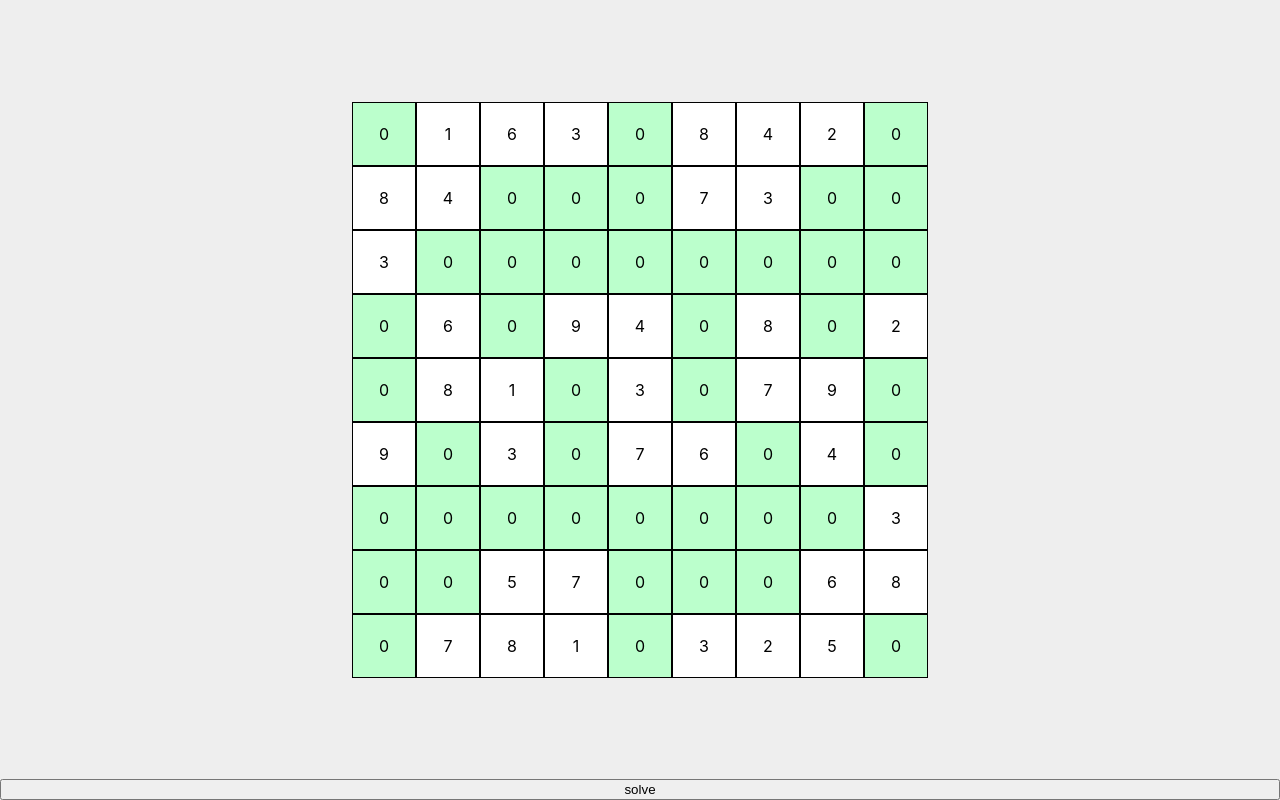
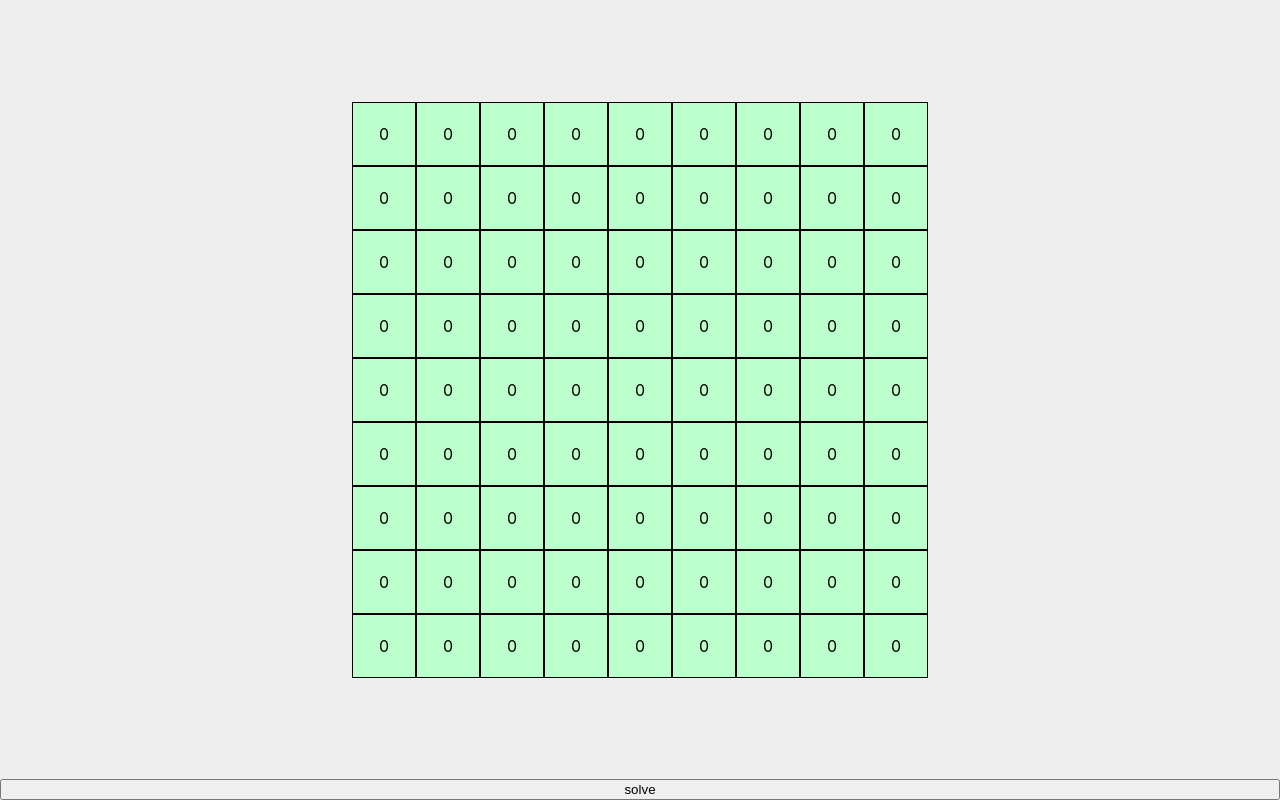
Before and after one commit to jyeh20/sudoku-csp, a React (Create React App) app: page / in a window 1280 px wide. Built offline with nearby package versions, Linux system fonts and the light colour scheme.

Commit message:
custom input can be handled

```diff
--- a/src/Sudoku.jsx
+++ b/src/Sudoku.jsx
@@ -2,33 +2,57 @@ import React, { useState, useEffect, useRef } from 'react'
 
 import { makeStyles } from '@material-ui/core/styles'
 
+import Button from '@material-ui/core/Button'
+import TextField from '@material-ui/core/TextField'
+
 export default function Sudoku() {
-  const originalBoard = [[0, 1, 6, 3, 0, 8, 4, 2, 0],
-                          [8, 4, 0, 0, 0, 7, 3, 0, 0],
-                          [3, 0, 0, 0, 0, 0, 0, 0, 0],
-                          [0, 6, 0, 9, 4, 0, 8, 0, 2],
-                          [0, 8, 1, 0, 3, 0, 7, 9, 0],
-                          [9, 0, 3, 0, 7, 6, 0, 4, 0],
-                          [0, 0, 0, 0, 0, 0, 0, 0, 3],
-                          [0, 0, 5, 7, 0, 0, 0, 6, 8],
-                          [0, 7, 8, 1, 0, 3, 2, 5, 0]]
-  const [puzzle, setPuzzle] = useState(originalBoard)
-
+  const originalBoard = useRef([[0, 0, 0, 0, 0, 0, 0, 0, 0],
+                          [0, 0, 0, 0, 0, 0, 0, 0, 0],
+                          [0, 0, 0, 0, 0, 0, 0, 0, 0],
+                          [0, 0, 0, 0, 0, 0, 0, 0, 0],
+                          [0, 0, 0, 0, 0, 0, 0, 0, 0],
+                          [0, 0, 0, 0, 0, 0, 0, 0, 0],
+                          [0, 0, 0, 0, 0, 0, 0, 0, 0],
+                          [0, 0, 0, 0, 0, 0, 0, 0, 0],
+                          [0, 0, 0, 0, 0, 0, 0, 0, 0]])
+  const puzzle = useRef(originalBoard.current)
   const classes = useStyles()
   const coordinates = useRef([-1,-1])
   const [solving, setSolving] = useState(false)
   const [numberMap, setNumberMap] = useState(null)
   const [boardState, setBoardState] = useState(0)
   const [statesArray, setStatesArray] = useState([])
-  const [nodesList, setNodesList] = useState([])
+  const nodes = useRef([])
+
 
   class NumberTuple {
-    constructor(row, col, value) {
+    constructor(row, col, value, original) {
+      this.original = original
       this.row = row
       this.col = col
       this.value = value
     }
   }
+
+  useEffect(() => {
+    initializeDisplay()
+  }, [puzzle])
+
+  useEffect(() => {
+    if (solving) {
+      if (boardState === statesArray.length) {
+        setSolving(!solving)
+        return
+      }
+      let row = statesArray[boardState][0]
+      let col = statesArray[boardState][1]
+      let value = statesArray[boardState][2]
+      coordinates.current = [row, col]
+      puzzle.current = (adjustNode(row, col, value))
+      sleep(60)
+      setBoardState(boardState + 1)
+    }
+  }, [coordinates, boardState, solving])
 
   const sleep = (milliseconds) => {
     const date = Date.now()
@@ -99,7 +123,6 @@ export default function Sudoku() {
     const rc = rowConstraint(board, row, value)
     const cc = colConstraint(board, col, value)
     const bc = boxConstraint(board, row, col, value)
-    console.log(row, col, rc, cc, bc)
     // No errors
     if (rc && cc && bc) {
           return true
@@ -178,7 +201,6 @@ export default function Sudoku() {
     const rc = rowVisualizerConstraint(board, row)
     const cc = colVisualizerConstraint(board, col)
     const bc = boxVisualizerConstraint(board, row, col)
-    console.log(row, col, rc, cc, bc)
     // No errors
     if (rc && cc && bc) {
           return true
@@ -199,17 +221,8 @@ export default function Sudoku() {
     return [-1, -1]
   }
 
-  const handleClick = (row, col) => {
-    let val = puzzle[row][col]
-    if (val === 9) {
-      puzzle[row][col] = 0
-    } else {
-      puzzle[row][col]++
-    }
-    coordinates.current = [row, col]
-  }
+  let stateArray = []
 
-  let stateArray = []
   function getSolution (board) {
     let coords = getNextEmptySpot(board)
     let row = coords[0]
@@ -239,24 +252,26 @@ export default function Sudoku() {
   }
 
   function solve () {
-    getSolution(originalBoard)
+    getSolution(originalBoard.current)
   }
 
   const initializeDisplay = () => {
     let nums = []
-    for (let row = 0; row < puzzle.length; row++) {
-      for (let col = 0; col < puzzle[row].length; col++) {
-        nums.push(new NumberTuple(row, col, puzzle[row][col]))
+    for (let row = 0; row < originalBoard.current.length; row++) {
+      for (let col = 0; col < originalBoard.current[row].length; col++) {
+        nums.push(new NumberTuple(row, col, puzzle.current[row][col]))
       }
     }
 
-    setNodesList(nums)
+    nodes.current = nums
     displayNodes(nums)
+
+    return nums
   }
 
   const displayNodes = (nums) => {
     const numMap = nums.map((num) =>
-      <SmallBox constraints={checkVisualizerConstraints} puzzle={puzzle}
+      <SmallBox constraints={checkVisualizerConstraints} puzzle={puzzle.current}
       coords={coordinates.current} value={num.value} row={num.row} col={num.col} handleClick={handleClick}/>
     )
 
@@ -265,34 +280,24 @@ export default function Sudoku() {
 
   const adjustNode = (row, col, value) => {
     const index = (row * 9) + col
-    let nodes = nodesList
-    nodes[index].value = value
-    puzzle[row][col] = value
-    setNodesList(nodes)
-    displayNodes(nodes)
-    return puzzle
+    nodes.current[index].value = value
+    originalBoard.current[row][col] = value
+    puzzle.current=originalBoard.current
+    displayNodes(nodes.current)
+    return puzzle.current
   }
 
-  useEffect(() => {
-    // populate boxes
-    initializeDisplay()
-  }, [])
-
-  useEffect(() => {
-    if (solving) {
-      if (boardState === statesArray.length) {
-        setSolving(!solving)
-        return
-      }
-      let row = statesArray[boardState][0]
-      let col = statesArray[boardState][1]
-      let value = statesArray[boardState][2]
-      coordinates.current = [row, col]
-      setPuzzle(adjustNode(row, col, value))
-      sleep(60)
-      setBoardState(boardState + 1)
+  const handleClick = (row, col) => {
+    let val = originalBoard.current[row][col]
+    if (val === 9) {
+      val = 0
+    } else {
+      val++
     }
-  }, [coordinates, boardState, solving])
+    coordinates.current = [row, col]
+    originalBoard.current = adjustNode(row, col, val)
+    puzzle.current = originalBoard
+  }
 
   return (
     <div className={classes.wrapper}>
@@ -311,6 +316,9 @@ const SmallBox = ({constraints, puzzle, coords, value, row, col, handleClick}) =
   const blue = '#AADDFF'
   const green = '#BBFFCC'
   function getColor() {
+    if (row === coords[0] && col === coords[1]) {
+      return blue
+    }
     if (coords[0] !== -1) {
       if (!constraints(puzzle, row, col, value)) {
         return red
@@ -319,11 +327,7 @@ const SmallBox = ({constraints, puzzle, coords, value, row, col, handleClick}) =
     if (value === 0) {
       return green
     }
-    if (row === coords[0] && col === coords[1]) {
-      return blue
-    } else {
-      return white
-    }
+    return white
   }
   return(
     <div className={classes.smallBox} style={{background: `${getColor()}`}} onClick={() => {handleClick(row, col)}}>
```
